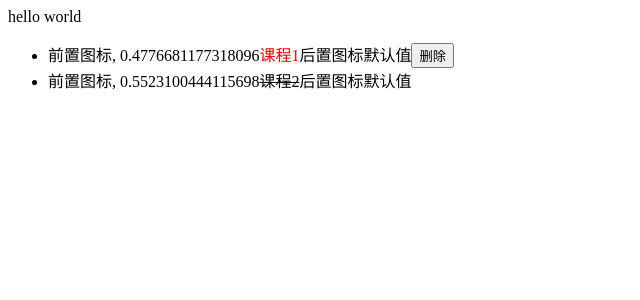
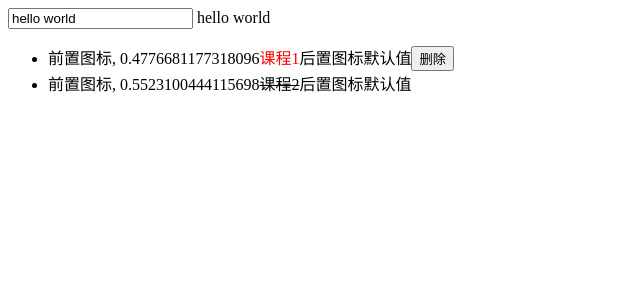
Before and after one commit to wildman-go/---DOM-, a Vue app in the folder vue-learn/vue-demo/: page / in a window 1280 px wide. Shown: the top 300 px of the page, without its empty margins (0-640 px from the left). Built offline with nearby package versions, Linux system fonts and the light colour scheme.

Commit message:
vue: 用v-model实现数据的双向绑定

```diff
--- a/vue-learn/vue-demo/src/App.vue
+++ b/vue-learn/vue-demo/src/App.vue
@@ -1,5 +1,6 @@
 <template>
   <div id="app">
+    <input v-model="message">
     {{message}}
     <div v-bind:id="message"></div>
         <todo-list>
```
Lines whose indentation alone changed are shown as unchanged.
